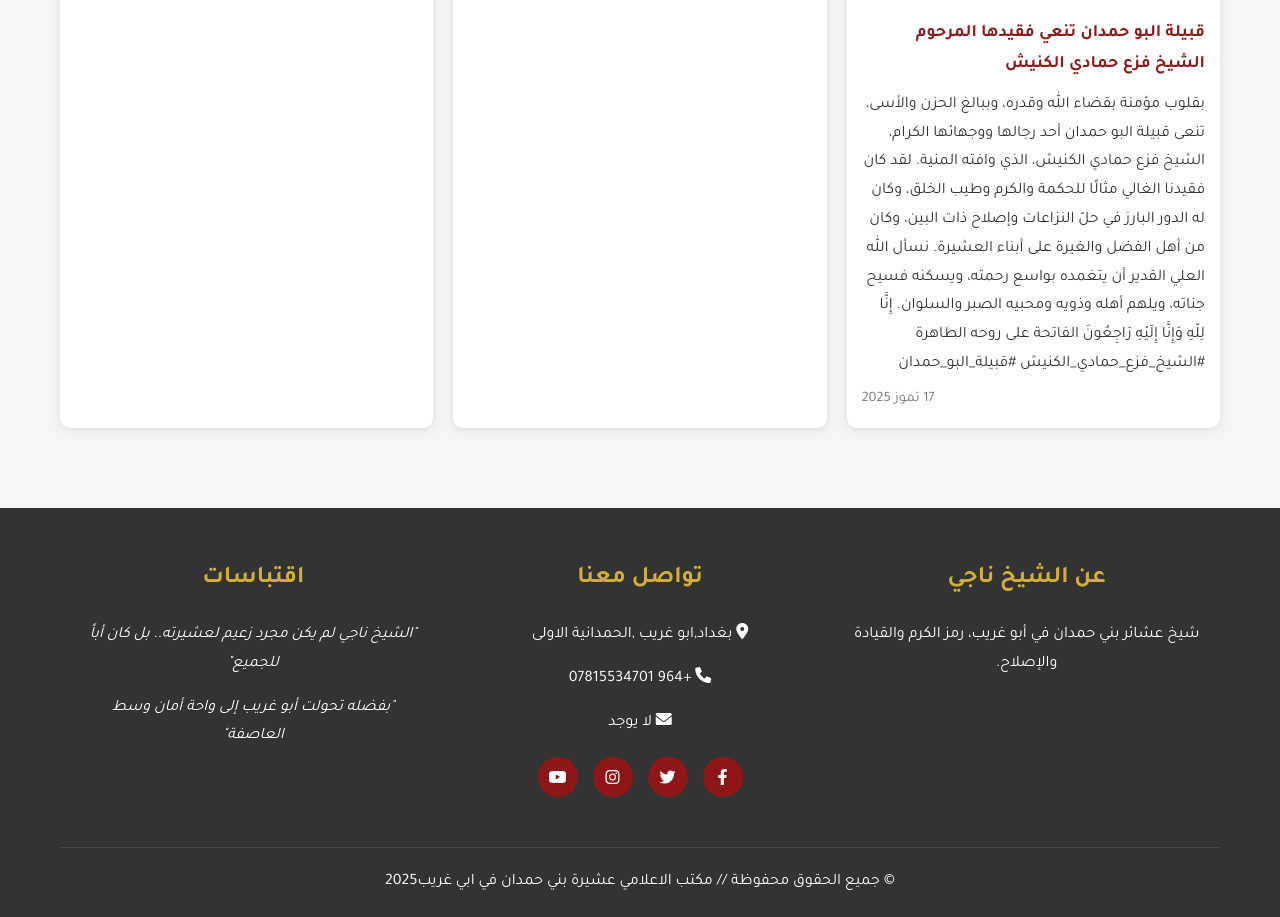
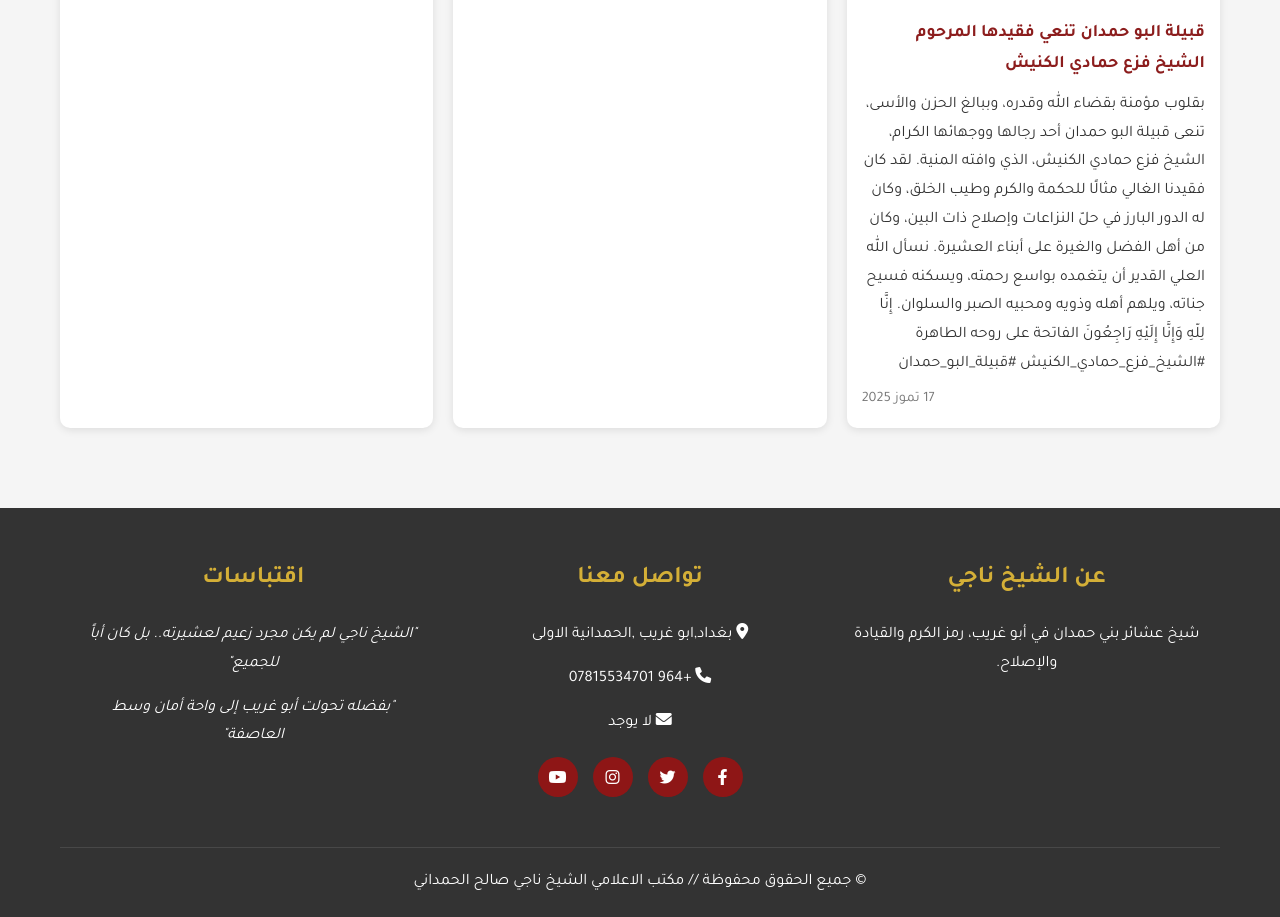
Before and after one commit to naji-h/Y, a plain HTML site: page index.html in a window 1280 px wide. Shown: the part 3734-4651 px from the top of the page. Drawn offline with Linux system fonts and the light colour scheme.

Commit message:
Update index.html
Signed-off-by: naji <yyy370314@gmail.com>

```diff
--- a/index.html
+++ b/index.html
@@ -285,7 +285,7 @@
             </div>
 
             <div class="copyright">
-                <p>&copy;  جميع الحقوق محفوظة  // مكتب الاعلامي عشيرة بني حمدان في ابي غريب2025</p>
+                <p>&copy;  جميع الحقوق محفوظة  // مكتب الاعلامي الشيخ ناجي صالح الحمداني</p>
             </div>
         </div>
     </footer>
```
